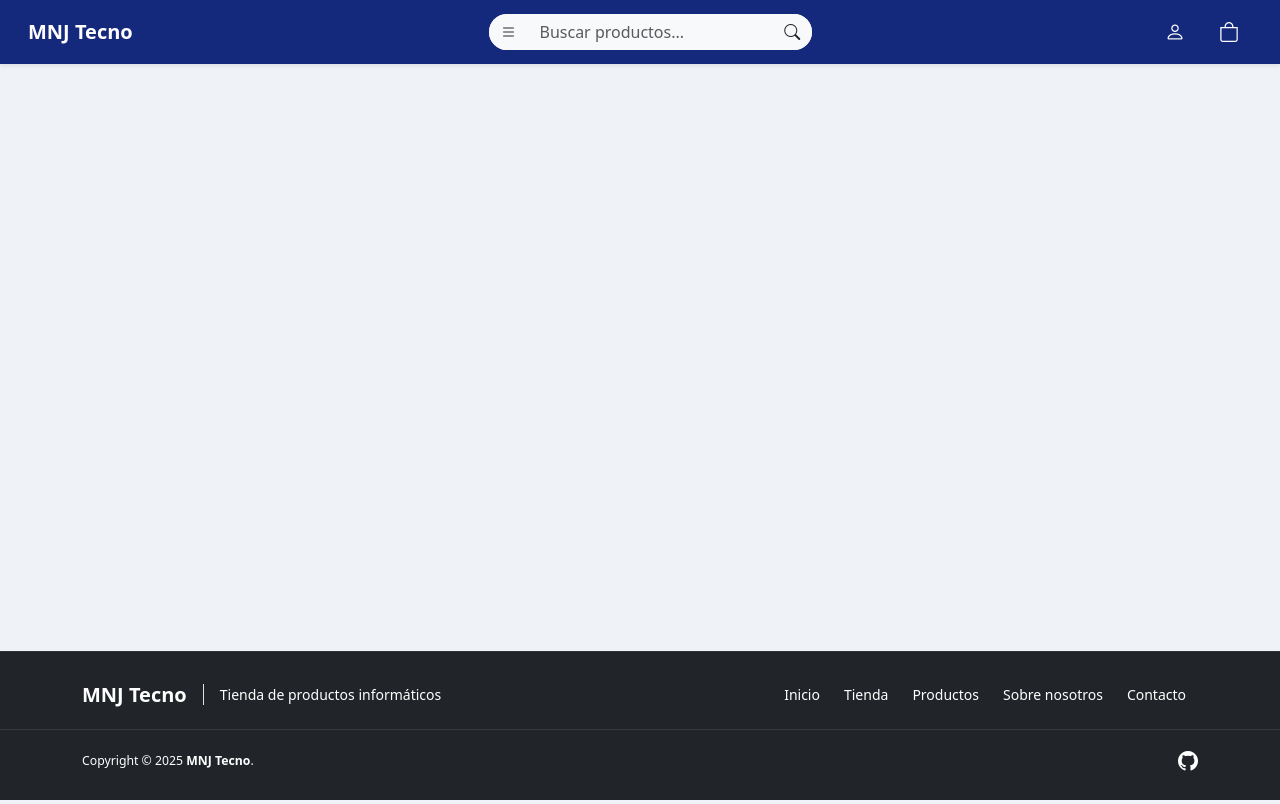
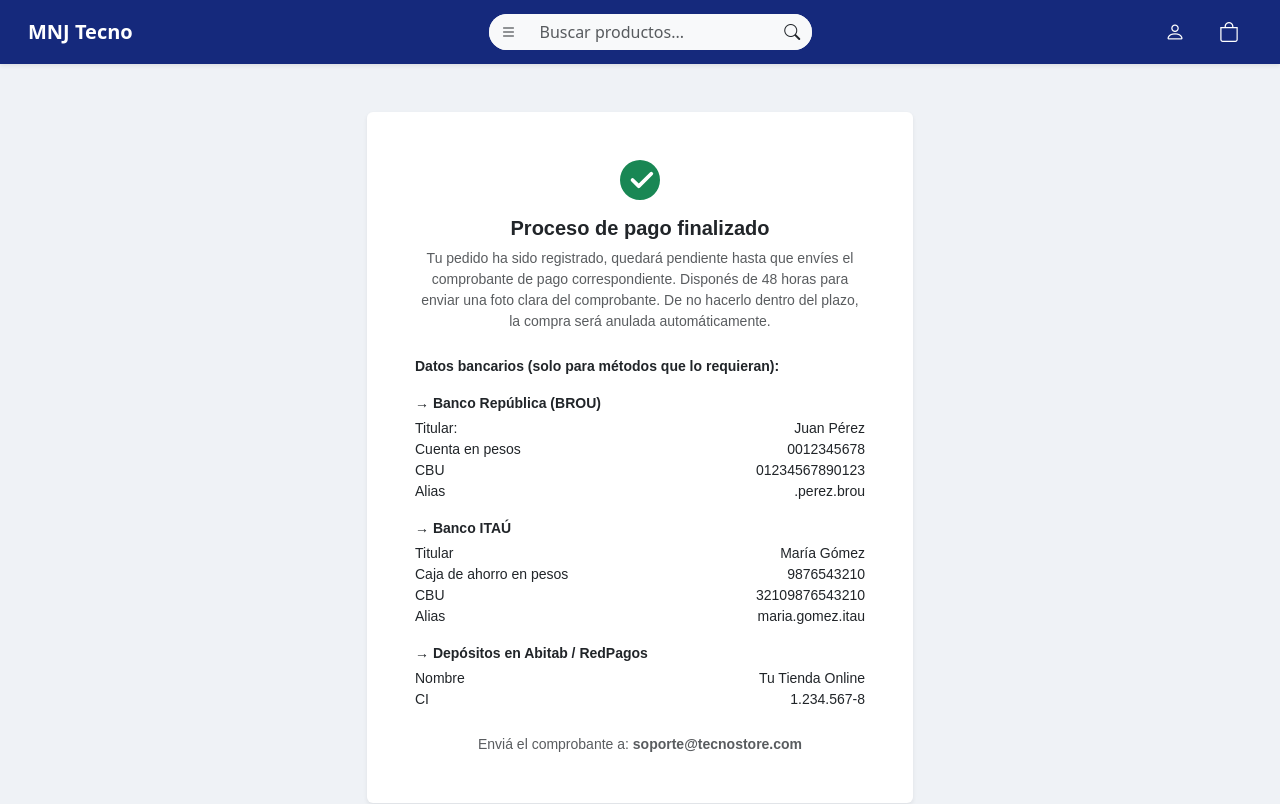
Before and after one commit to mat1as75/tallerRIA, an Angular app: page /confirmacionPago in a window 1280 px wide. Before the commit this address led to /. Shown: the top 804 px of the page. Built offline with nearby package versions, Linux system fonts and the light colour scheme.

Commit message:
Add Payment Confirmation

```diff
--- a/src/app/app.routes.ts
+++ b/src/app/app.routes.ts
@@ -14,6 +14,7 @@ import { DetallesdecuentaComponent } from './components/detallesdecuenta/detalle
 import { ShopCartComponent } from './components/shop-cart/shop-cart.component';
 import { SendDetailsComponent } from './components/send-details/send-details.component';
 import { PaymentOptionsComponent } from './components/payment-options/payment-options.component';
+import { PaymentConfirmationComponent } from './components/payment-confirmation/payment-confirmation.component';
 
 
 export const routes: Routes = [
@@ -32,5 +33,6 @@ export const routes: Routes = [
     {path: 'detallesdecuenta', component: DetallesdecuentaComponent},
     {path: 'carrito', component: ShopCartComponent},
     {path: 'detallesEnvio', component: SendDetailsComponent},
-    {path: 'opcionesPago', component: PaymentOptionsComponent}
+    {path: 'opcionesPago', component: PaymentOptionsComponent},
+    {path: 'confirmacionPago', component: PaymentConfirmationComponent}
 ];
--- /dev/null
+++ b/src/app/components/payment-confirmation/payment-confirmation.component.html
@@ -0,0 +1,95 @@
+<div class="container py-4 mt-4">
+  <div class="row justify-content-center">
+    <div class="col-md-8 col-lg-6">
+      <div class="bg-white rounded shadow-sm p-5 text-center">
+        <!-- Icono -->
+        <div class="text-success mb-3">
+          <svg
+            xmlns="http://www.w3.org/2000/svg"
+            width="40"
+            height="40"
+            fill="currentColor"
+            class="bi bi-check-circle-fill"
+            viewBox="0 0 16 16"
+          >
+            <path
+              d="M16 8A8 8 0 1 1 0 8a8 8 0 0 1 16 0zM6.97 11.03a.75.75 0 0 0 1.07 0l4.992-4.992a.75.75 0 1 0-1.06-1.06L7.5 9.44 5.53 7.47a.75.75 0 0 0-1.06 1.06l2.5 2.5z"
+            />
+          </svg>
+        </div>
+
+        <!-- Título -->
+        <h5 class="fw-bold">Proceso de pago finalizado</h5>
+
+        <!-- Texto explicativo -->
+        <p class="text-muted small">
+          Tu pedido ha sido registrado, quedará pendiente hasta que envíes el
+          comprobante de pago correspondiente. Disponés de 48 horas para enviar
+          una foto clara del comprobante. De no hacerlo dentro del plazo, la
+          compra será anulada automáticamente.
+        </p>
+
+        <!-- Datos bancarios -->
+        <div class="text-start mt-4 small">
+          <p class="fw-bold">
+            Datos bancarios (solo para métodos que lo requieran):
+          </p>
+
+          <!-- BROU -->
+          <p class="mb-1">→ <strong>Banco República (BROU)</strong></p>
+          <div class="row">
+            <div class="col-6">Titular:</div>
+            <div class="col-6 text-end">Juan Pérez</div>
+          </div>
+          <div class="row">
+            <div class="col-6">Cuenta en pesos</div>
+            <div class="col-6 text-end">0012345678</div>
+          </div>
+          <div class="row">
+            <div class="col-6">CBU</div>
+            <div class="col-6 text-end">01234567890123</div>
+          </div>
+          <div class="row mb-3">
+            <div class="col-6">Alias</div>
+            <div class="col-6 text-end">.perez.brou</div>
+          </div>
+
+          <!-- ITAÚ -->
+          <p class="mb-1">→ <strong>Banco ITAÚ</strong></p>
+          <div class="row">
+            <div class="col-6">Titular</div>
+            <div class="col-6 text-end">María Gómez</div>
+          </div>
+          <div class="row">
+            <div class="col-6">Caja de ahorro en pesos</div>
+            <div class="col-6 text-end">9876543210</div>
+          </div>
+          <div class="row">
+            <div class="col-6">CBU</div>
+            <div class="col-6 text-end">32109876543210</div>
+          </div>
+          <div class="row mb-3">
+            <div class="col-6">Alias</div>
+            <div class="col-6 text-end">maria.gomez.itau</div>
+          </div>
+
+          <!-- Abitab / RedPagos -->
+          <p class="mb-1">→ <strong>Depósitos en Abitab / RedPagos</strong></p>
+          <div class="row">
+            <div class="col-6">Nombre</div>
+            <div class="col-6 text-end">Tu Tienda Online</div>
+          </div>
+          <div class="row mb-3">
+            <div class="col-6">CI</div>
+            <div class="col-6 text-end">1.234.567-8</div>
+          </div>
+        </div>
+
+        <!-- Pie -->
+        <p class="text-muted small mt-4 mb-0">
+          Enviá el comprobante a: <strong>{{ email }}</strong>
+        </p>
+      </div>
+    </div>
+  </div>
+</div>
--- /dev/null
+++ b/src/app/components/payment-confirmation/payment-confirmation.component.ts
@@ -0,0 +1,13 @@
+import { Component } from '@angular/core';
+
+@Component({
+  selector: 'app-payment-confirmation',
+  imports: [],
+  templateUrl: './payment-confirmation.component.html',
+  styleUrl: './payment-confirmation.component.scss'
+})
+export class PaymentConfirmationComponent {
+
+  email = 'soporte@tecnostore.com'
+
+}
```
Also changed, not shown: src/app/components/payment-confirmation/payment-confirmation.component.scss (added), 1 other file (tests, documents, lock files or other folders).
